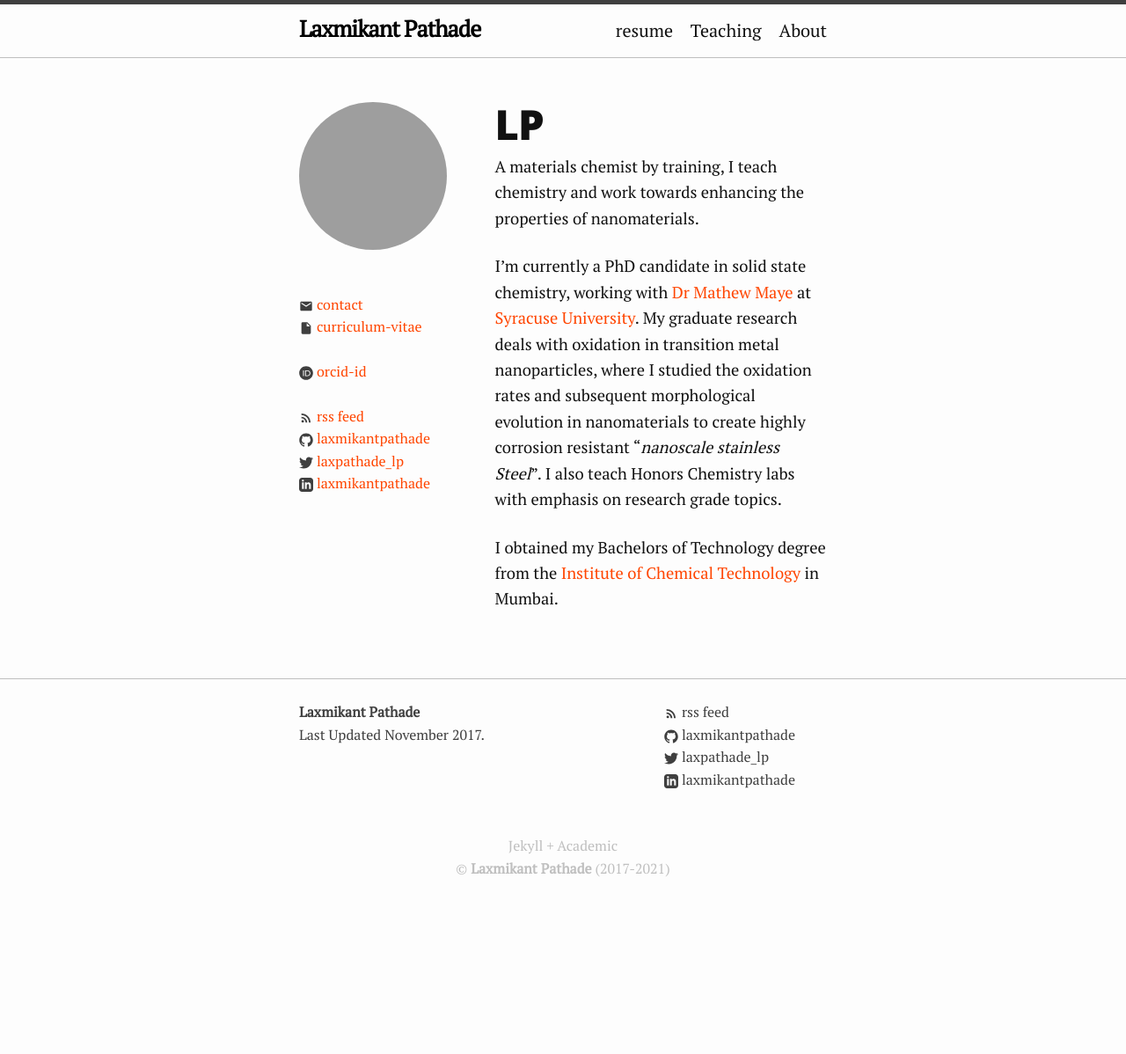
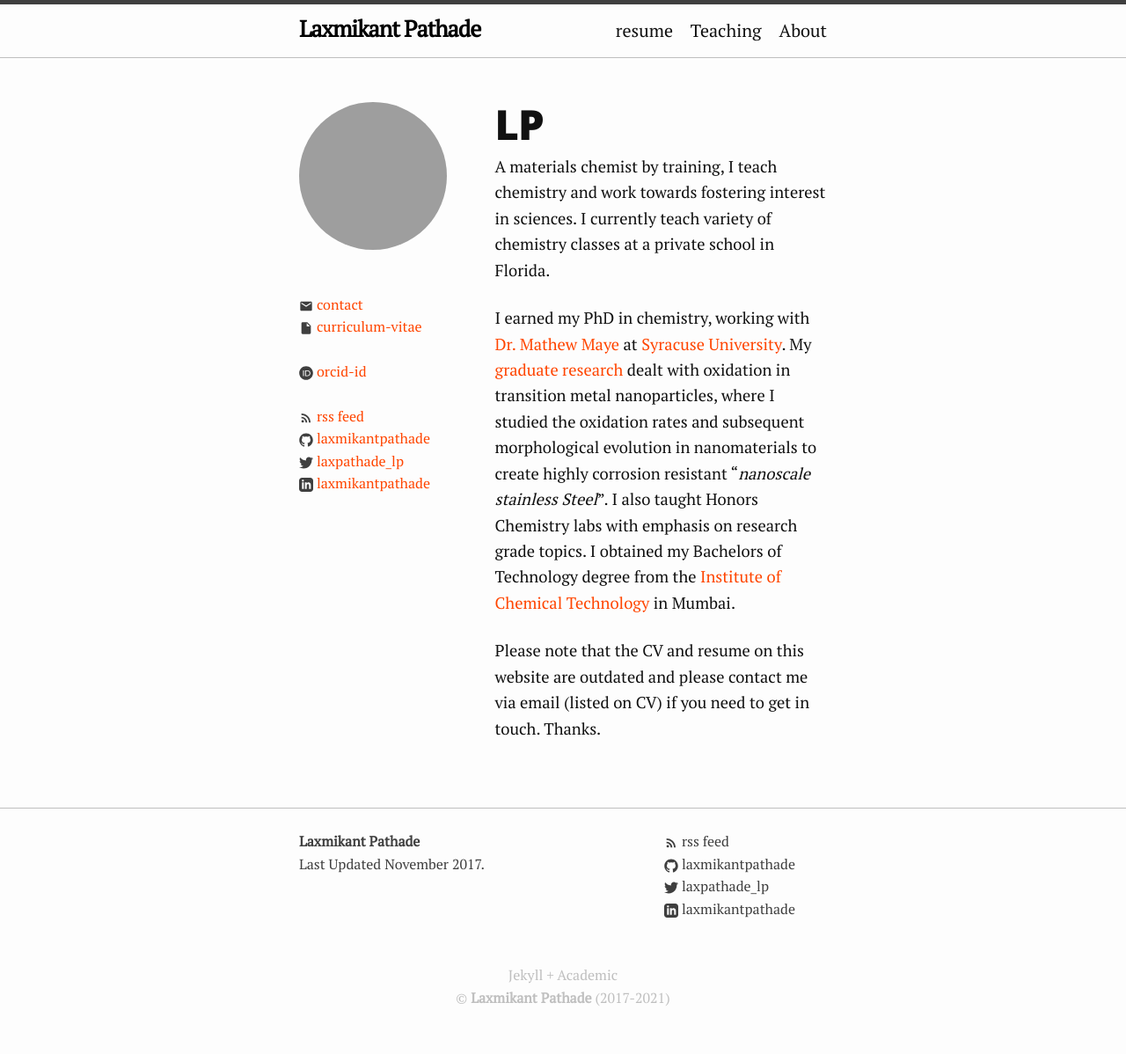
Before and after one commit to laxmikantpathade/laxmikantpathade.github.io, a Jekyll site: the page built from index.md, in a window 1280 px wide. Shown: the whole page at 88% size. Built offline with Jekyll 4.4.1, drawn with Linux system fonts in a browser that asks for light colours; Markdown is read by kramdown in place of the engine named in the settings; before the commit the page ends 1050 px from its top, so only the background shows below that; grey boxes are pictures that could not be loaded.

Commit message:
Update index.md
2020 update.

```diff
--- a/index.md
+++ b/index.md
@@ -4,11 +4,11 @@
 lang: en
 invisible: true
 seo:
-  title: Laxmikant Pathade, Syracuse #goes to the tab part
+  title: Laxmikant Pathade, Syracuse, Vero Beach #goes to the tab part
 ---
 
-A materials chemist by training, I teach chemistry and work towards enhancing the properties of nanomaterials.
+A materials chemist by training, I teach chemistry and work towards fostering interest in sciences. I currently teach variety of chemistry classes at a private school in Florida.
 
-I'm currently a PhD candidate in solid state chemistry, working with [Dr Mathew Maye](http://nano.syr.edu) at [Syracuse University](https://syracuse.edu/). My graduate research deals with oxidation in transition metal nanoparticles, where I studied the oxidation rates and subsequent morphological evolution in nanomaterials to create highly corrosion resistant "*nanoscale stainless Steel*". I also teach Honors Chemistry labs with emphasis on research grade topics.
+I earned my PhD in chemistry, working with [Dr. Mathew Maye](http://nano.syr.edu) at [Syracuse University](https://syracuse.edu/). My [graduate research](https://surface.syr.edu/etd/931/) dealt with oxidation in transition metal nanoparticles, where I studied the oxidation rates and subsequent morphological evolution in nanomaterials to create highly corrosion resistant "*nanoscale stainless Steel*". I also taught Honors Chemistry labs with emphasis on research grade topics. I obtained my Bachelors of Technology degree from the [Institute of Chemical Technology](https://en.wikipedia.org/wiki/Institute_of_Chemical_Technology) in Mumbai.
 
-I obtained my Bachelors of Technology degree from the [Institute of Chemical Technology](https://en.wikipedia.org/wiki/Institute_of_Chemical_Technology) in Mumbai.
+ Please note that the CV and resume on this website are outdated and please contact me via email (listed on CV) if you need to get in touch. Thanks.
```
